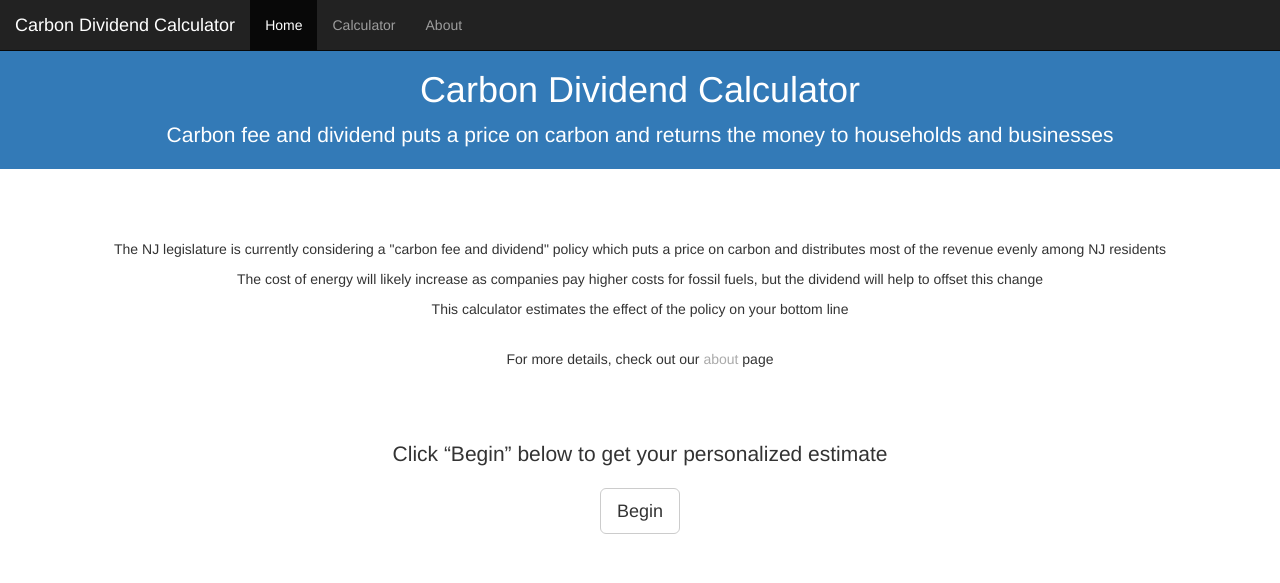
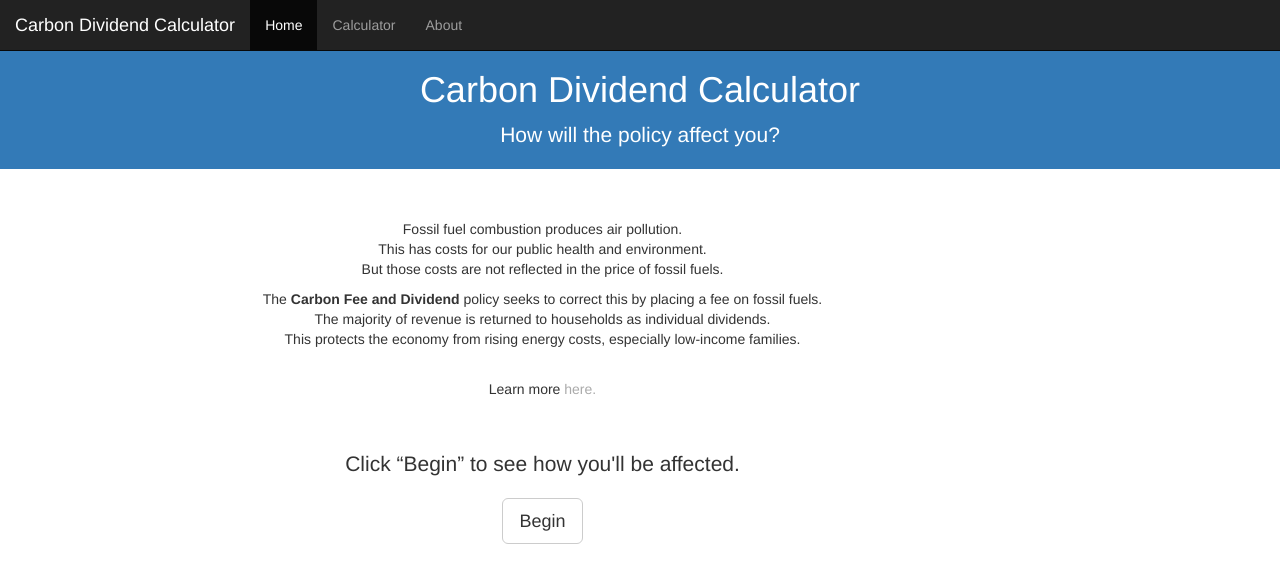
Before and after one commit to lujonathanh/njcdc, a Django app: page /calc/ in a window 1280 px wide. Shown: the top 583 px of the page. Run offline with Django 3.2, Linux system fonts and the light colour scheme; some libraries are stand-ins or nearby versions.

Commit message:
Updated Index

```diff
--- a/calc/templates/calc/index.html
+++ b/calc/templates/calc/index.html
@@ -50,30 +50,27 @@
 <header class="bg-primary text-white">
     <div class="container text-center">
         <h1>Carbon Dividend Calculator</h1>
-        <p class="lead">Carbon fee and dividend puts a price on carbon and returns the money to households and businesses</p>
+        <p class="lead">How will the policy affect you?</p>
     </div>
 </header>
 
     <section id="about">
       <div class="container text-center">
         <div class="row">
-          <div class="col-lg-12">
-            <h1></h1>
-            <p>
-                The NJ legislature is currently considering a "carbon fee and dividend" policy which
-                puts a price on carbon and distributes most of the revenue evenly among NJ residents
+          <div class="col-md-10">
+              <p>
+                Fossil fuel combustion produces air pollution.<br /> This has costs for our public health and environment.<br />
+                But those costs are not reflected in the price of fossil fuels.
             </p>
-            <p>
-                The cost of energy will likely increase as companies pay higher costs for fossil fuels, but the
-                dividend will help to offset this change
-            </p>
-            <p>
-                This calculator estimates the effect of the policy on your bottom line
-            </p>
+              <p>
+                The <b> Carbon Fee and Dividend </b> policy seeks to correct this by placing a fee on fossil fuels.<br />
+                The majority of revenue is returned to households as individual dividends.<br />
+                This protects the economy from rising energy costs, especially low-income families.
+              </p>
         <br>
-              <p>For more details, check out our <a href="about" style="color: #aaaaaa"> about</a> page</p>
-              <br><br><br>
-             <p class="lead">   Click “Begin” below to get your personalized estimate
+              <p>Learn more <a href="about" style="color: #aaaaaa"> here.</a></p>
+              <br><br>
+             <p class="lead">   Click “Begin” to see how you'll be affected.
             </p>
             <a href="input" class = "btn btn-default btn-lg" role="button">Begin</a>
           </div>
```
